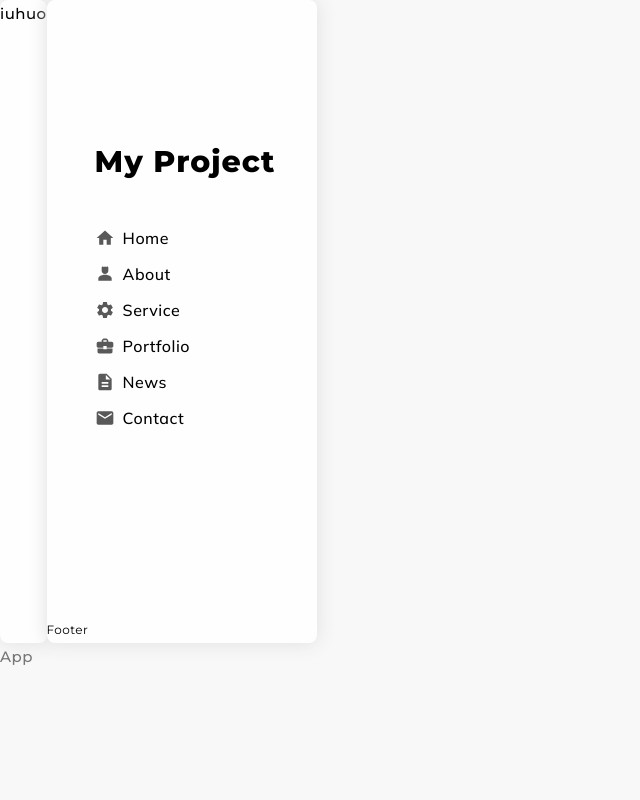
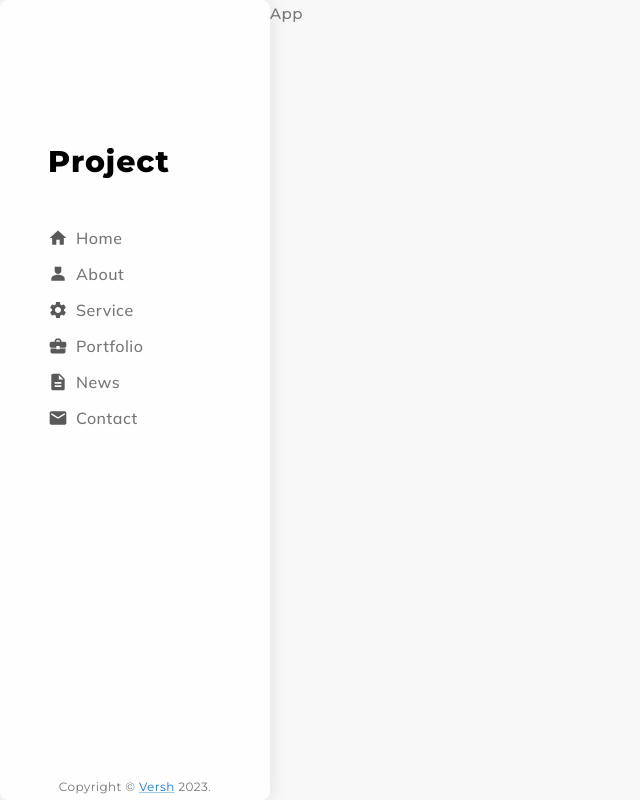
Before and after one commit to Mdjuealhossain/Portfulio_1, a Next.js app: page /en in a window 1280 px wide. Shown: the whole page, without its empty margins (0-640 px from the left). Built offline with nearby package versions, Linux system fonts and the light colour scheme.

Commit message:
fix: sidebar

```diff
--- a/src/layouts/PortfulioLayout/index.tsx
+++ b/src/layouts/PortfulioLayout/index.tsx
@@ -9,7 +9,6 @@ const PortfulioLayout: FC<PortfulioLayoutProps> = ({ children }) => {
     <>
       {/* 0 6px 24px 0 rgba(0,0,0,.05), 0 0 0 1px rgba(0,0,0,.08) */}
       <Grid container height="100%">
-        <Card>iuhuo</Card>
         <Grid item width={270}>
           <Sidebar />
         </Grid>
--- a/src/widgets/Sidbars/index.tsx
+++ b/src/widgets/Sidbars/index.tsx
@@ -5,7 +5,7 @@ import { Box, IconButton, Typography } from "@mui/material";
 
 const Sidebars: FC<SidebarsProps> = ({ item, link, icon }) => {
   return (
-    <Box display="flex" alignItems="center">
+    <Box display="flex" alignItems="center" color="text.secondary">
       <IconButton>{icon}</IconButton>
       <Typography variant="body2">{item}</Typography>
     </Box>
--- a/src/widgets/SideBar/index.tsx
+++ b/src/widgets/SideBar/index.tsx
@@ -1,6 +1,6 @@
 import { FC } from "react";
 import { SidebarProps } from "./Types";
-import { Box, ButtonBase, Paper, Stack, Typography } from "@mui/material";
+import { Box, ButtonBase, Link, Paper, Stack, Typography } from "@mui/material";
 import Sidebars from "../Sidbars";
 import HomeIcon from "@mui/icons-material/Home";
 import { sidebarData } from "src/app/componentSata/sidebarData";
@@ -17,7 +17,7 @@ const Sidebar: FC<SidebarProps> = () => {
     >
       <Stack sx={{ pt: 18, px: 5 }}>
         <Box sx={{ pl: 1 }}>
-          <Typography variant="h3">My Project</Typography>
+          <Typography variant="h3">Project</Typography>
         </Box>
         <Stack sx={{ pt: 5, pb: 6.25 }}>
           {sidebarData.map((data) => {
@@ -26,8 +26,16 @@ const Sidebar: FC<SidebarProps> = () => {
           })}
         </Stack>
       </Stack>
-      <Box>
-        <Typography variant="caption">Footer</Typography>
+      <Box textAlign="center" color="text.secondary">
+        <Typography variant="caption">{"Copyright © "}</Typography>
+        <Link variant="caption" href="https://your-website.com/">
+          Versh
+        </Link>
+        <Typography variant="caption">
+          {" "}
+          {new Date().getFullYear()}
+          {"."}
+        </Typography>
       </Box>
     </Paper>
   );
```
